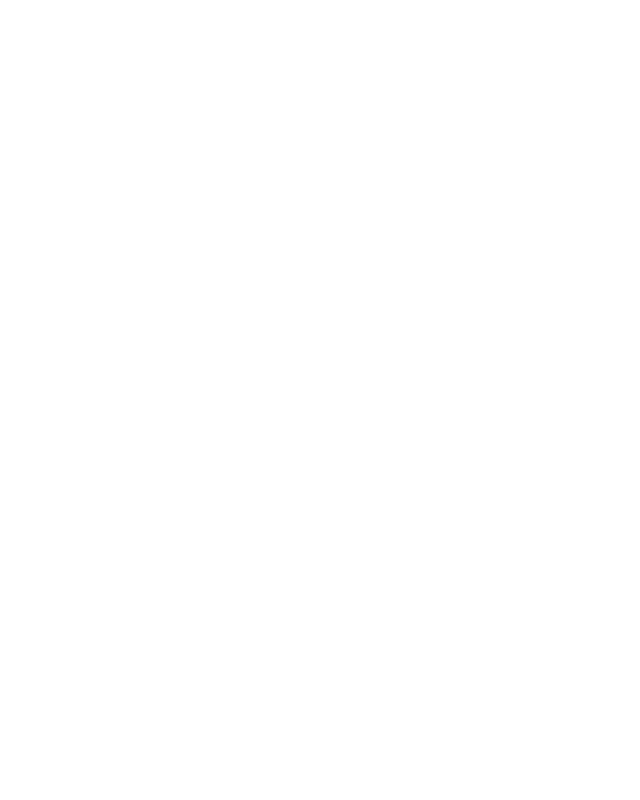
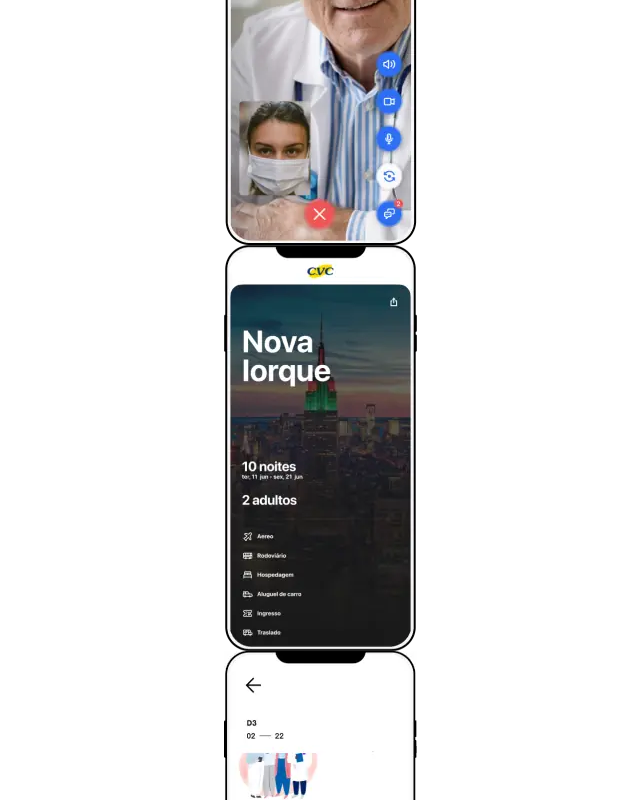
Before and after one commit to EdiJunior88/Igma_Teste_FrontEnd, a React (Vite) app in the folder app/: page / in a window 1280 px wide. Shown: the part 3345-4145 px from the top of the page, without its empty margins (416-1056 px from the left). Before the commit the page ends 3630 px from the top, so only its background shows below. Built offline with nearby package versions, Linux system fonts and the light colour scheme.

Commit message:
- Tentando estilizar a galeria animada

```diff
--- a/app/src/components/Gallery.tsx
+++ b/app/src/components/Gallery.tsx
@@ -9,17 +9,22 @@ import ImageCelular5 from "@/assets/celular5.webp";
 import ImageCelular6 from "@/assets/celular6.webp";
 
 const Gallery = () => {
+  const images = [
+    ImageCelular1,
+    ImageCelular2,
+    ImageCelular3,
+    ImageCelular4,
+    ImageCelular5,
+    ImageCelular6,
+    ImageCelular1,
+  ];
+
   return (
-    <div className="flex overflow-hidden">
-      <div className="column">
-        <div className="flex flex-col image-container move-up gap-[47px]">
-          <ImageComponent src={ImageCelular1} alt="imagem celular" />
-          <ImageComponent src={ImageCelular2} alt="imagem celular" />
-          <ImageComponent src={ImageCelular3} alt="imagem celular" />
-          <ImageComponent src={ImageCelular4} alt="imagem celular" />
-          <ImageComponent src={ImageCelular5} alt="imagem celular" />
-          <ImageComponent src={ImageCelular6} alt="imagem celular" />
-        </div>
+    <div className="gallery-container">
+      <div className="image-container">
+        {images.map((image, index) => (
+          <ImageComponent key={index} src={image} alt="imagem celular" />
+          ))}
       </div>
     </div>
   );
--- a/app/src/css/gallery.css
+++ b/app/src/css/gallery.css
@@ -1,38 +1,33 @@
-.column {
-  width: 25%;
+/* Looper styles */
+@keyframes slideAnim {
+  from {
+     transform: translateY(0%);
+  }
+  to {
+     transform: translateY(-100%);
+  }
+ }
+
+.looper {
+  width: 100%;
+  height: 100vh;
   overflow: hidden;
 }
 
-.image-container {
-  animation-duration: 10s;
-  animation-timing-function: linear;
-  animation-iteration-count: infinite;
+.looper__innerList {
+  display: flex;
+  flex-direction: column;
+  justify-content: center;
+  width: fit-content;
 }
 
-/* Animação para mover as imagens para cima */
-.move-up {
-  animation-name: moveUp;
+.looper__innerList[data-animate="true"] .looper__listInstance {
+  animation: slideAnim linear infinite;
 }
 
-/* Animação para mover as imagens para baixo */
-.move-down {
-  animation-name: moveDown;
+.looper__listInstance {
+  display: flex;
+  flex-direction: column;
+  width: max-content;
+  animation: none;
 }
-
-@keyframes moveUp {
-  0% {
-    transform: translateY(100%);
-  }
-  100% {
-    transform: translateY(-100%);
-  }
-}
-
-@keyframes moveDown {
-  0% {
-    transform: translateY(-100%);
-  }
-  100% {
-    transform: translateY(100%);
-  }
-}
```
